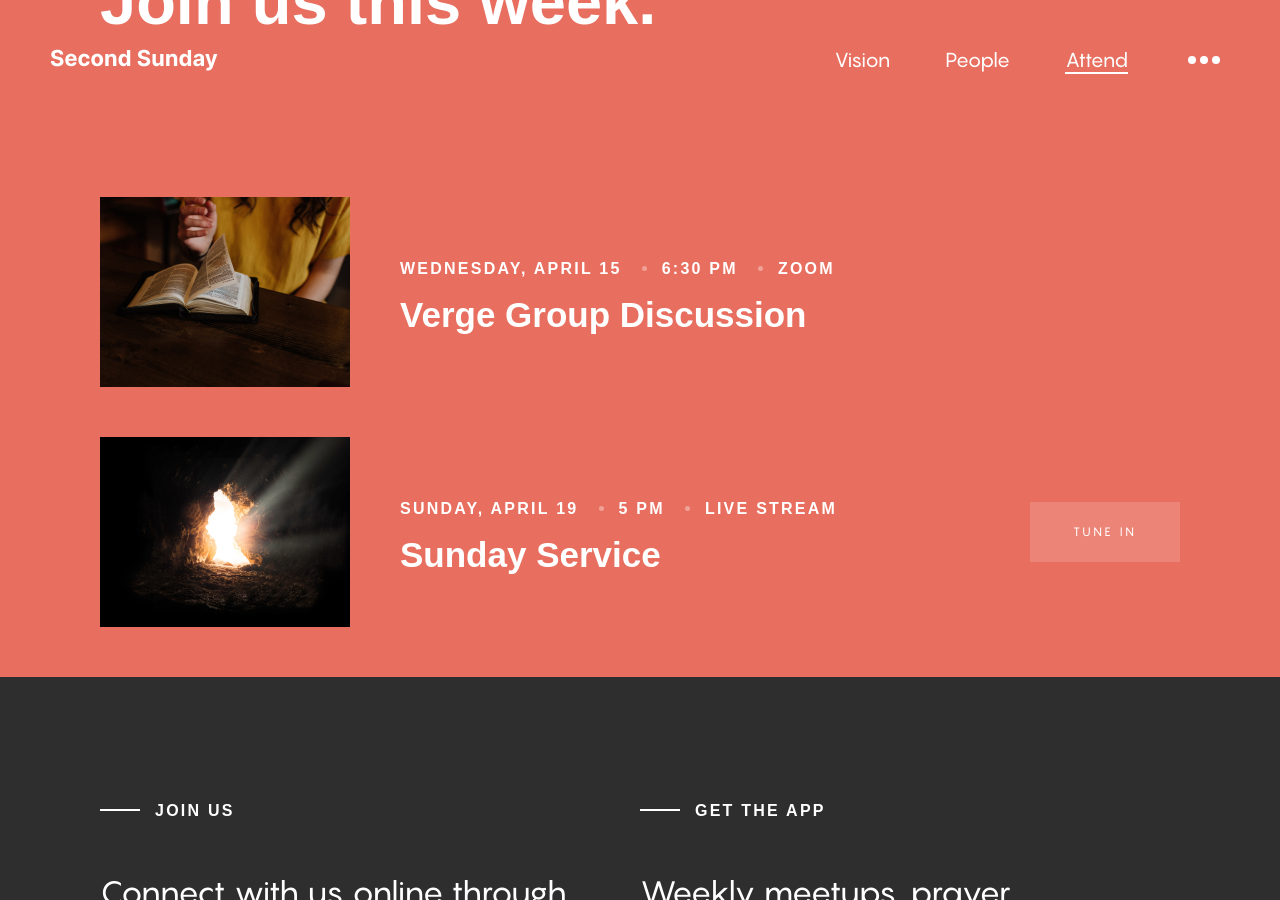
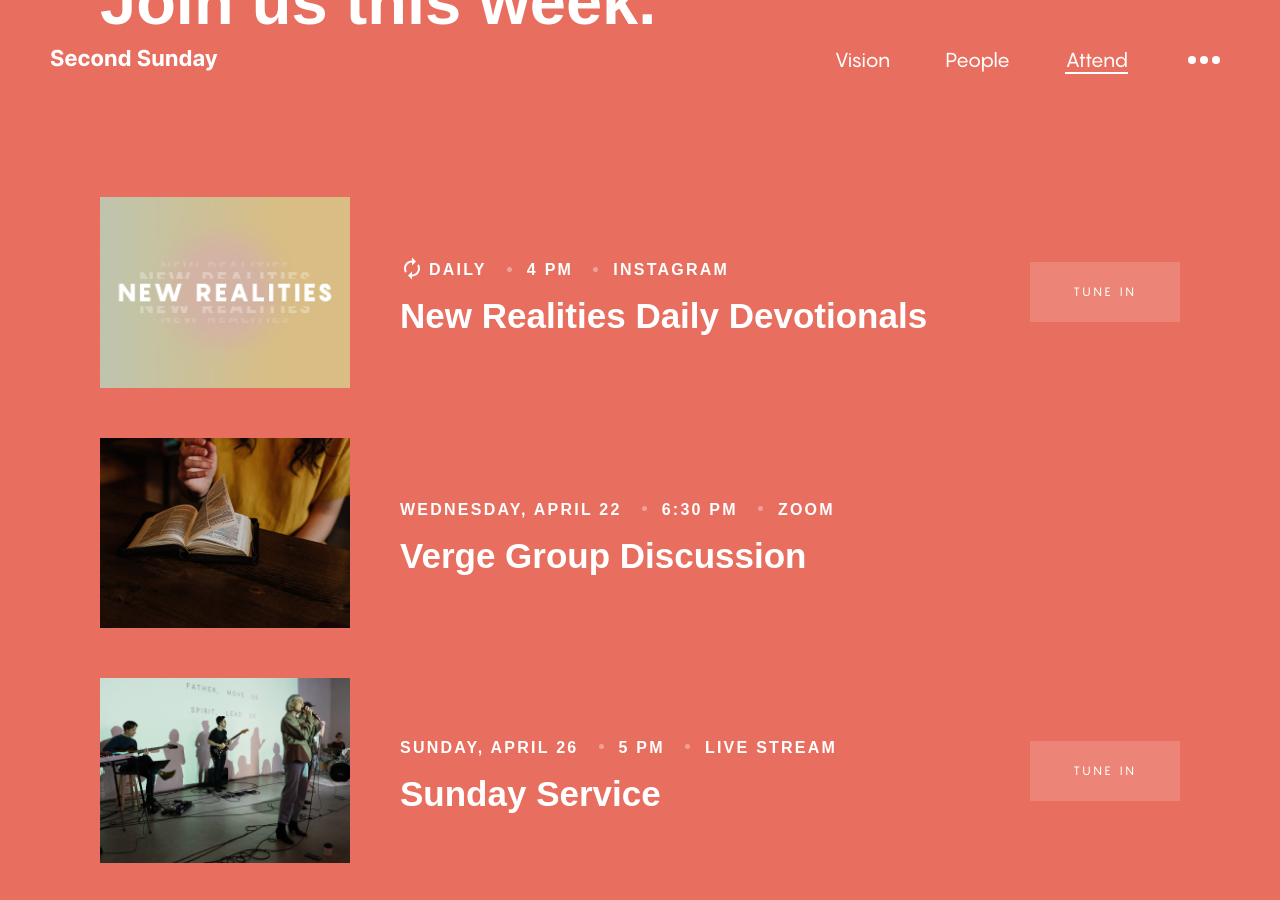
Before and after one commit to roryreiff/secondsunday, a Jekyll site: the page built from attend.html, in a window 1280 px wide and 900 px high, scrolled down 193 px. Built offline with Jekyll 4.4.1, drawn with Linux system fonts in a browser that asks for light colours; some web fonts are replaced.

Commit message:
update attend page for new week

```diff
--- a/attend.html
+++ b/attend.html
@@ -13,11 +13,28 @@ body-class: page-attend
   <div class="container">
 
     <div class="event">
+      <img src="/assets/images/attend/new-realities-readings@2x.jpg" />
+      <div class="event-info">
+          <div class="event-text">
+            <ul>
+              <li><span class="repeat"></span>Daily</li>
+              <li><span class="dot"></span>4 PM</li>
+              <li><span class="dot"></span>Instagram</li>
+            </ul>
+            <h3>New Realities Daily Devotionals</h3>
+          </div>
+        </div>
+        <div class="button">
+          <a href="http://instagram.com/secondsundaysd" class="button">Tune In</a>
+        </div>
+    </div>
+
+    <div class="event">
       <img src="/assets/images/attend/verge@2x.jpg" />
       <div class="event-info">
           <div class="event-text">
             <ul>
-              <li>Wednesday, April 15</li>
+              <li>Wednesday, April 22</li>
               <li><span class="dot"></span>6:30 PM</li>
               <li><span class="dot"></span>Zoom</li>
             </ul>
@@ -32,11 +49,11 @@ body-class: page-attend
     </div>
 
     <div class="event">
-      <img src="/assets/images/attend/easter-sunday@2x.jpg" />
+      <img src="/assets/images/attend/sunday-service@2x.jpg" />
       <div class="event-info">
           <div class="event-text">
             <ul>
-              <li>Sunday, April 19</li>
+              <li>Sunday, April 26</li>
               <li><span class="dot"></span>5 PM</li>
               <li><span class="dot"></span>Live Stream</li>
             </ul>
```
Also changed, not shown: assets/images/attend/new-realities-readings@2x.jpg (added), 6 other files.
